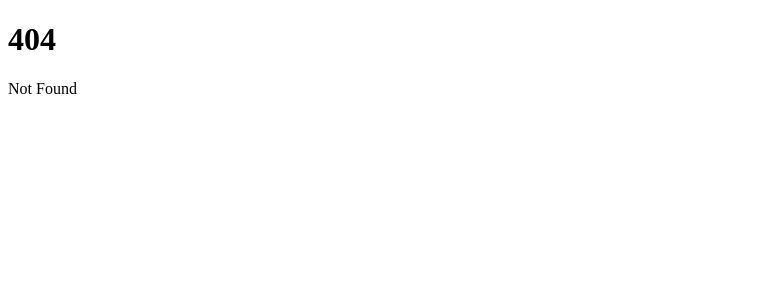
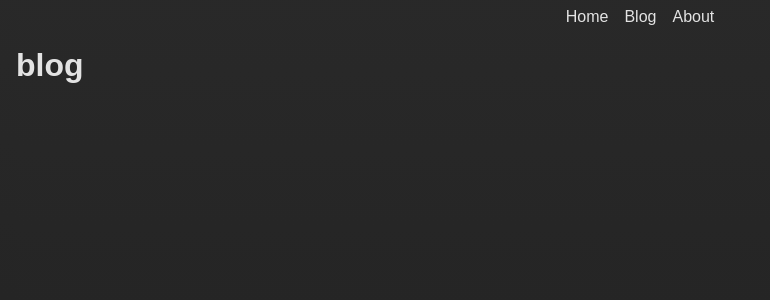
Before and after one commit to benedictgs/svelte-web, a SvelteKit app: page /blog in a window 1280 px wide. Before the commit this address had no page. Shown: the top 300 px of the page, without its empty margins (0-770 px from the left). Built offline with nearby package versions, Linux system fonts and the light colour scheme.

Commit message:
Adding viable nav and general sitemap

```diff
--- /dev/null
+++ b/src/routes/+layout.svelte
@@ -0,0 +1,19 @@
+<script lang="ts">
+    import type { LayoutData } from './$types';
+    import './style.css';
+
+    import Header from './Header.svelte';
+
+    export let data: LayoutData;
+</script>
+
+
+<body>
+    <Header />
+    <slot />
+
+</body>
+
+<style>
+
+</style>
--- /dev/null
+++ b/src/routes/Header.svelte
@@ -0,0 +1,30 @@
+<header>
+    <nav>
+        <ul>
+            <li><a href="/">Home</a></li>
+            <li><a href="/blog">Blog</a></li>
+            <li><a href="/about">About</a></li>
+        </ul>
+    </nav>
+</header>
+
+
+<style>
+
+    ul {
+        padding: 0;
+        margin: 0;
+        display: flex;
+        align-items: center;
+        justify-content: center;
+        list-style: none;
+    }
+
+    li {
+        position: relative;
+    }
+
+    nav a {
+        padding: 0 0.5em;
+    }
+</style>
--- /dev/null
+++ b/src/routes/blog/+page.svelte
@@ -0,0 +1,9 @@
+<script lang="ts">
+    import type { PageData } from './$types';
+
+    export let data: PageData;
+</script>
+
+<div>
+    <h1>blog</h1>
+</div>
--- /dev/null
+++ b/src/routes/style.css
@@ -0,0 +1,34 @@
+
+
+:root {
+    --font-body: Arial, -apple-system, BlinkMacSystemFont, 'Segoe UI', Roboto, Oxygen, Ubuntu,
+    Cantarell, 'Open Sans', 'Helvetica Neue', sans-serif;
+    --color-bg-0: hsl(0,0%,12%);
+    --color-bg-1: hsl(0,0%,16%);
+    --color-text: hsl(0, 0%, 89%);
+    --color-theme-0: hsl(177, 31%, 60%);
+    --color-theme-1: hsl(162, 77%, 37%);
+    font-family: var(--font-body);
+    color: var(--color-text);
+}
+
+body {
+    min-height: 100vh;
+    background-attachment: fixed;
+    background-size: 100vw 100vh;
+    background-color: grey;
+    background-image: linear-gradient( 0deg, var(--color-bg-0) 0%, var(--color-bg-1) 100%);
+}
+
+a {
+    color: var(--color-text);
+    text-decoration: none;
+}
+
+a:hover {
+    text-decoration: underline;
+}
+
+p {
+    line-height: 1.5;
+}
```
Also changed, not shown: src/routes/+page.svelte (+14 -2 lines), src/routes/about/+page.svelte (added, +7 -0 lines).
